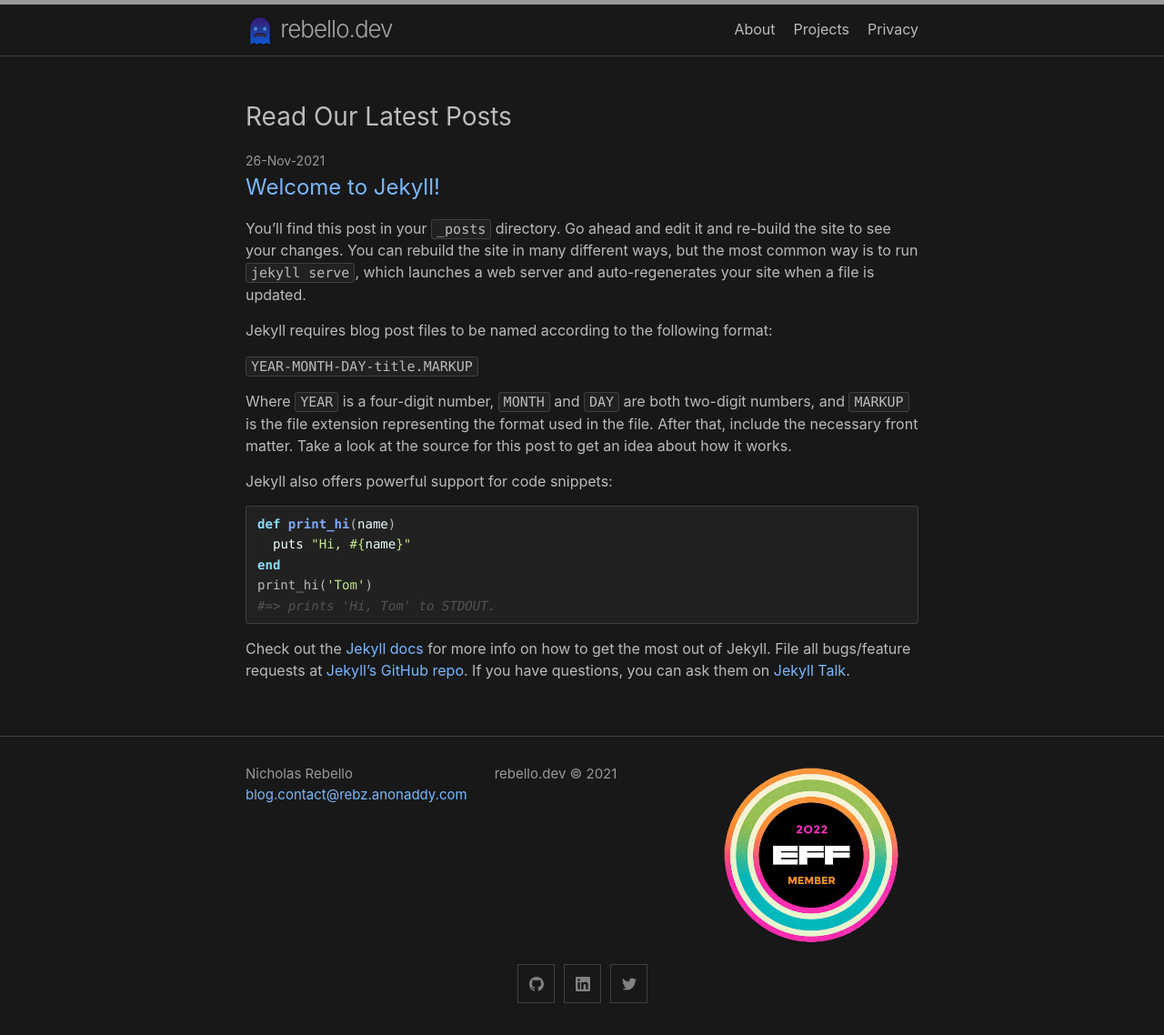
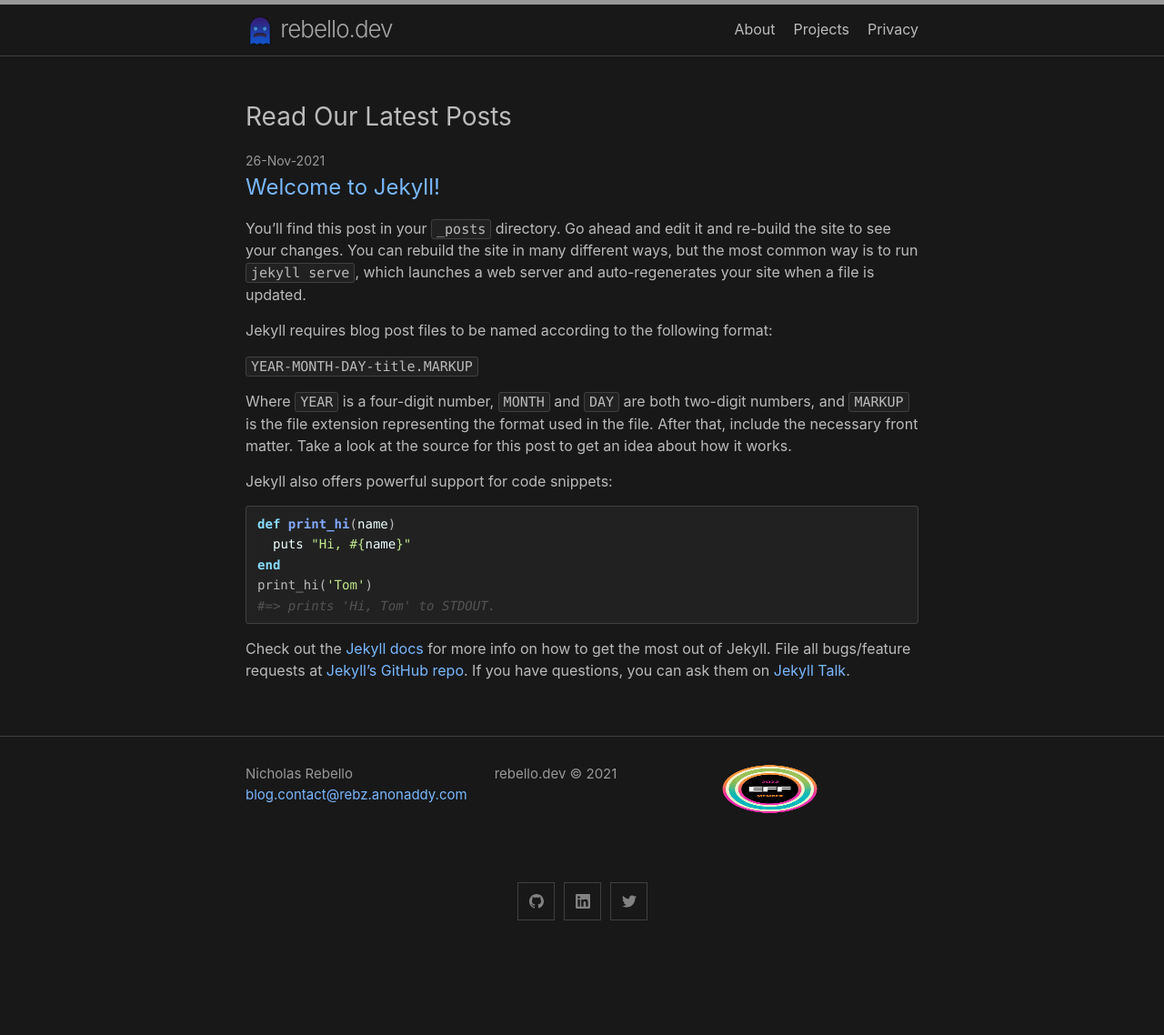
Before and after one commit to NicholasRebello/rebello.dev, a Jekyll site: the page built from index.markdown, in a window 1280 px wide. Shown: the whole page at 91% size. Built offline with Jekyll 4.4.1, drawn with Linux system fonts in a browser that asks for light colours; after the commit the page ends 1047 px from its top, so only the background shows below that.

Commit message:
Adjusting EFF footer image

```diff
--- a/_includes/footer.html
+++ b/_includes/footer.html
@@ -20,7 +20,7 @@
         <p>rebello.dev © 2021</p>
       </div>
       <div class="footer-col">
-        <a href="https://www.eff.org/"><img src="/assets/member-badge-2022b.png"></a>
+        <a href="https://www.eff.org/"><img src="/assets/member-badge-2022b.png" height="50%" width="50%"></a>
       </div>
     </div>
 
```
